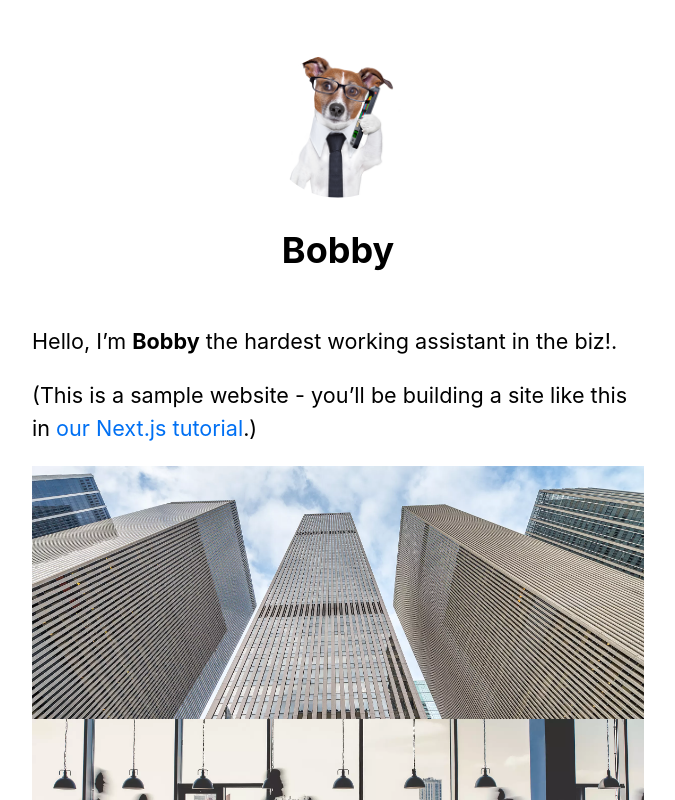
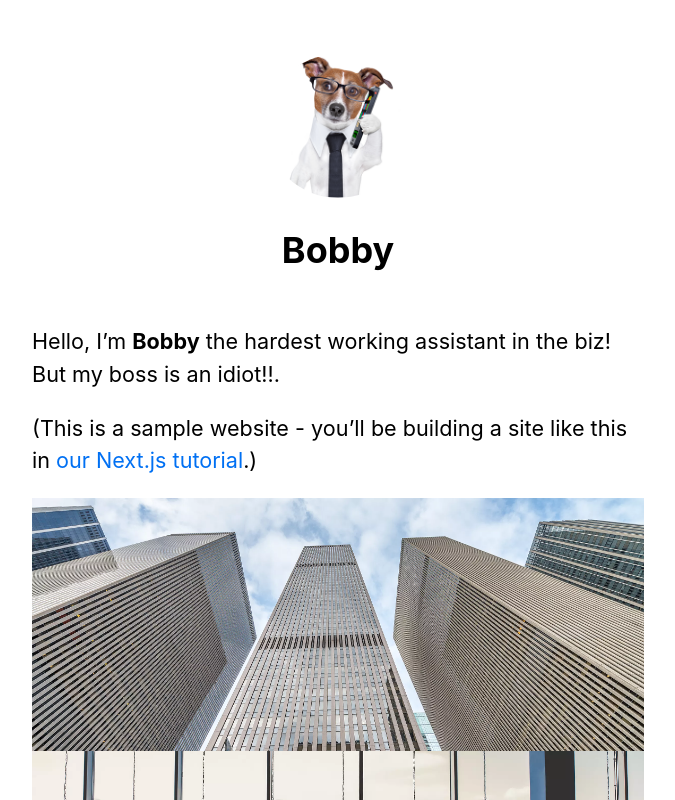
Before and after one commit to 2busy/nextjs-blog, a Next.js app: page / in a window 1280 px wide. Shown: the top 800 px of the page, without its empty margins (302-977 px from the left). Built offline with nearby package versions, Linux system fonts and the light colour scheme.

Commit message:
Sentence add

```diff
--- a/pages/index.js
+++ b/pages/index.js
@@ -15,7 +15,7 @@ export default function Home({ allPostsData }) {
       <section className={utilStyles.headingMd}>
         <p>
           Hello, I’m <strong>Bobby</strong> the hardest working assistant in
-          the biz!.
+          the biz! But my boss is an idiot!!.
         </p>
         <p>
           (This is a sample website - you’ll be building a site like this in{' '}
```
